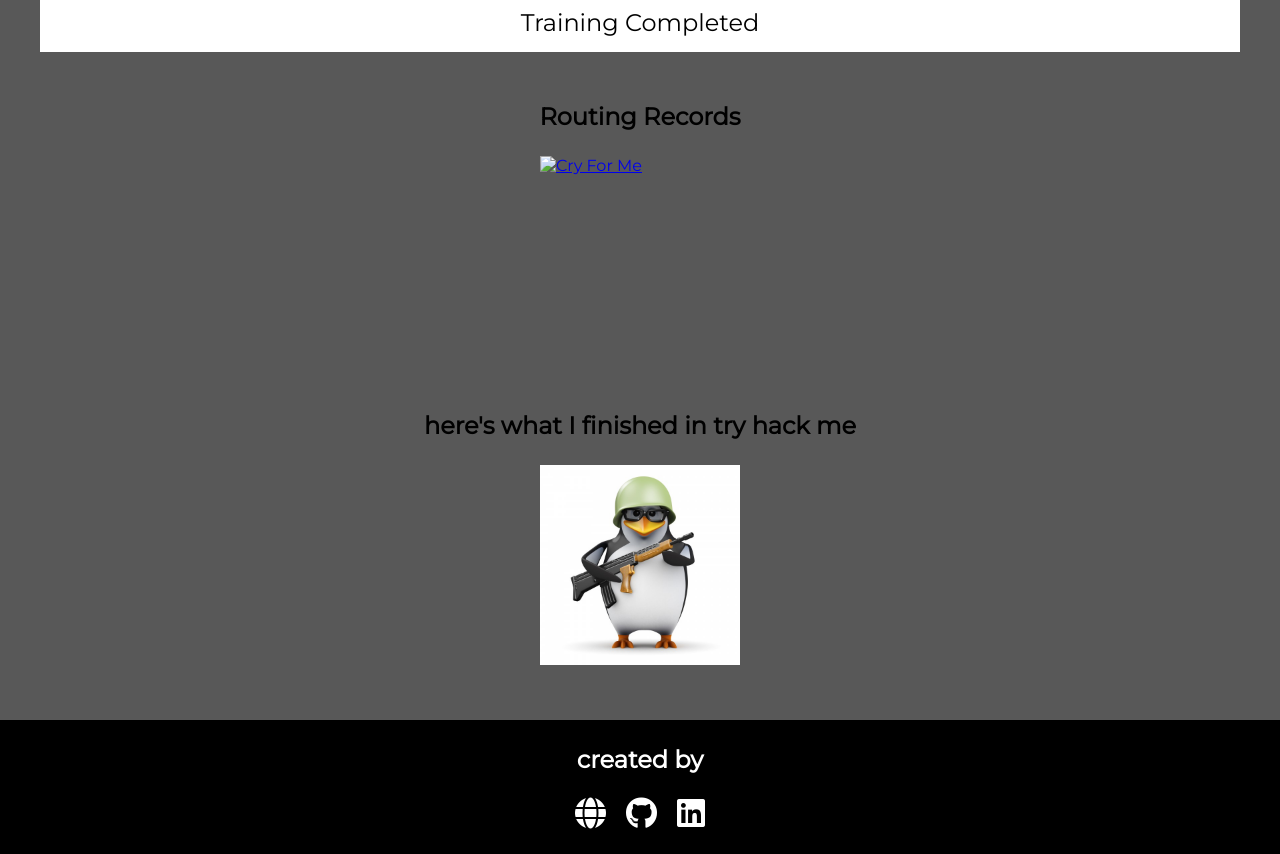
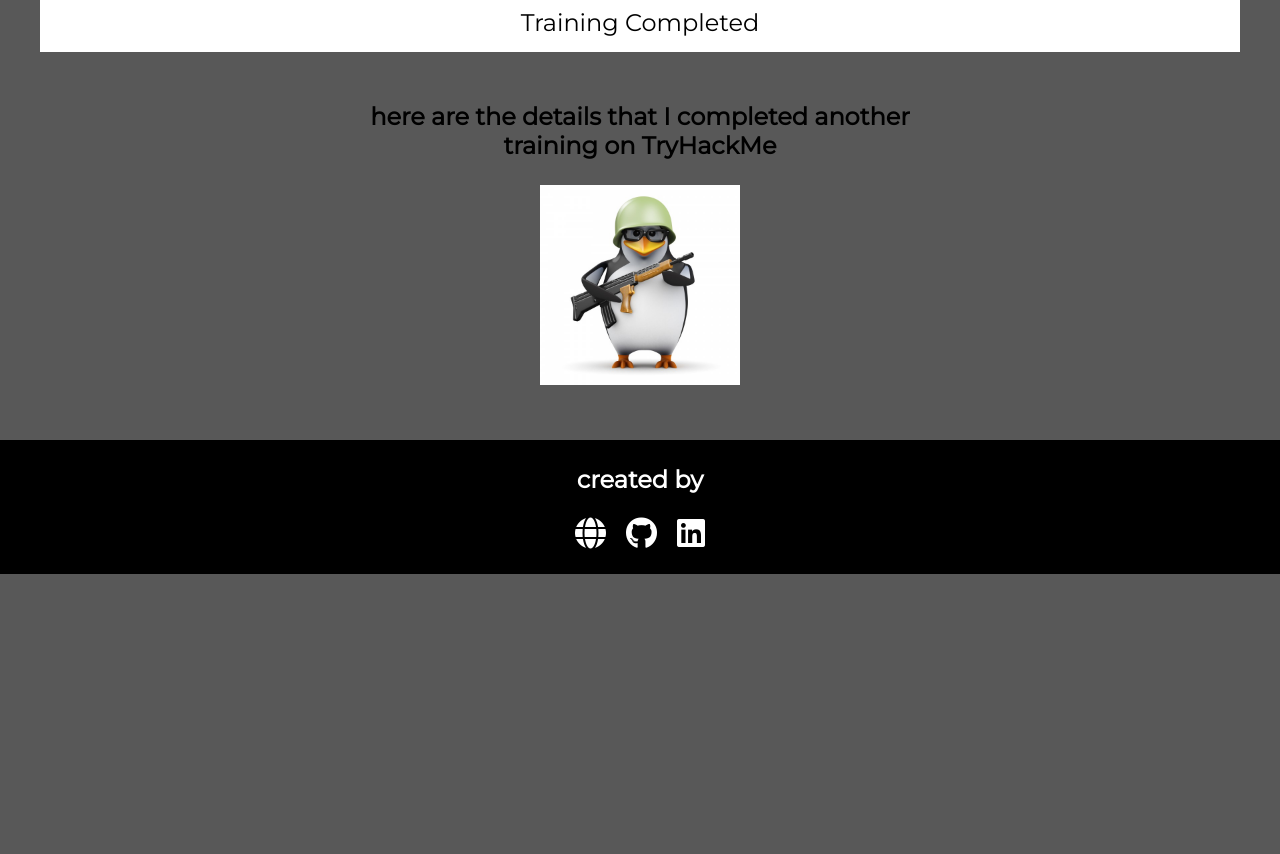
Before and after one commit to marifrizkiii/project-page-ethical-hacking, a plain HTML site: page index.html in a window 1280 px wide. Shown: the part 2859-3713 px from the top of the page. After the commit the page ends 3433 px from the top, so only its background shows below. Drawn offline with Linux system fonts and the light colour scheme.

```diff
--- a/index.html
+++ b/index.html
@@ -41,22 +41,7 @@
     </section>
 
     <section id="source">
-      <h2>Routing Records</h2>
-      <ul>
-        <li class="album">
-          <a href="https://marifrizkiii.github.io/project-routing-networking/" target="_blank">
-            <img src="img-Networking/Network.png" alt="Cry For Me" class="album-img" />
-            <div class="album-overlay">
-              <div class="release-date">2020-07-03</div>
-              <div class="album-title">Note Project</div>
-            </div>
-          </a>
-        </li>
-      </ul>
-    </section>
-
-    <section id="source">
-      <h2>here's what I finished in try hack me</h2>
+      <h2>here are the details that I completed another training on TryHackMe</h2>
       <ul>
         <li class="album">
           <a href="https://tryhackme.com/p/BoeysYoi" target="_blank">
```
